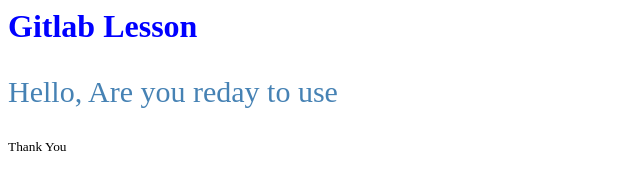
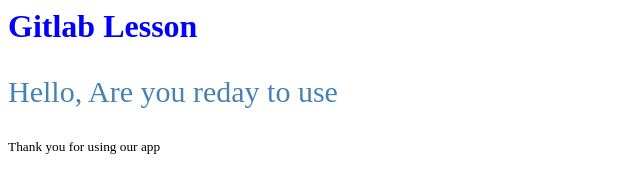
Before and after one commit to shigerukenta/githublesson1, a plain HTML site: page index.html in a window 1280 px wide. Shown: the full height of the page, 0-640 px from the left. Drawn offline with Linux system fonts and the light colour scheme.

Commit message:
M from githubsite app index.html

```diff
--- a/index.html
+++ b/index.html
@@ -18,6 +18,6 @@
 <body>
     <h1>Gitlab Lesson</h1>
     <p>Hello, Are you reday to use</p>
-    <small>Thank You</small>
+    <small>Thank you for using our app</small>
 </body>
 </html>
```
